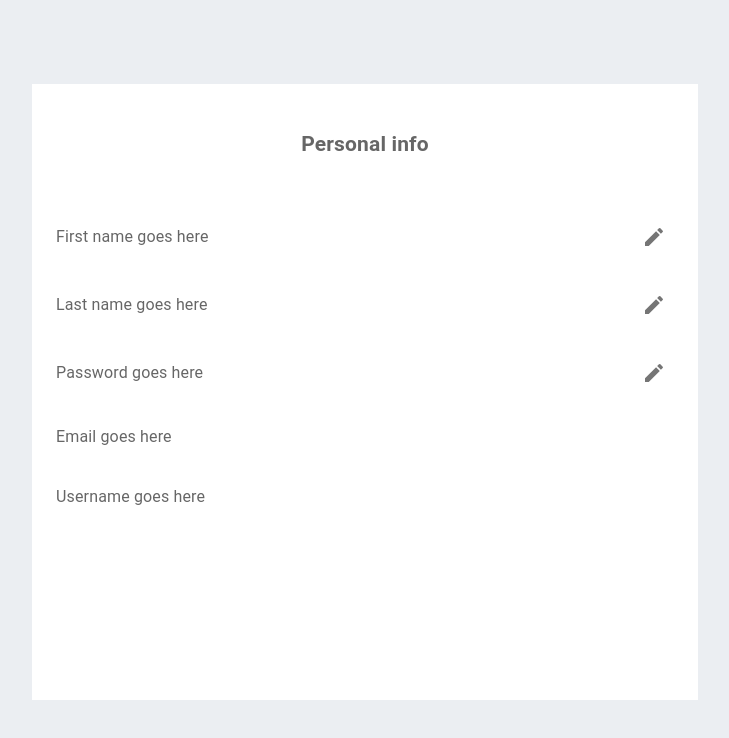
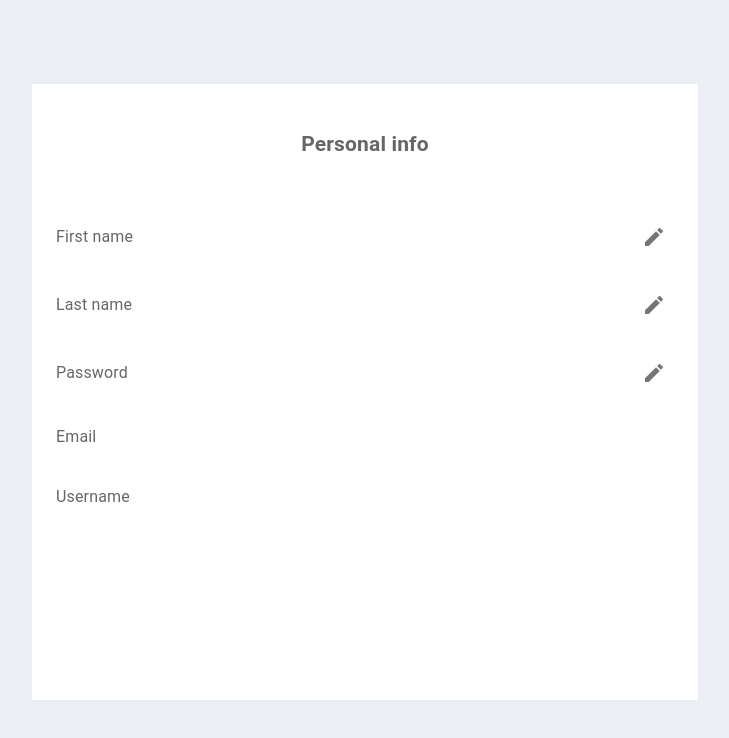
Before and after one commit to ira-pavlikovska/recipes-app, a React (Create React App) app: page /personalAccount in a window 1280 px wide. Shown: the top 738 px of the page, without its empty margins (275-1004 px from the left). Built offline with nearby package versions, Linux system fonts and the light colour scheme.

Commit message:
read user data from redux  on Personal account page ++

```diff
--- a/src/containers/PersonalAccountPage.tsx
+++ b/src/containers/PersonalAccountPage.tsx
@@ -53,7 +53,8 @@ function PersonalAccountPage() {
                             </InputWrapper>
 
                             <ListItem style={{paddingTop: 20}}>
-                                <ListItemText>First name goes here</ListItemText>
+                                <ListItemText>First name</ListItemText>
+                                <ListItemText>{user.firstName}</ListItemText>
                                 <IconButton
                                     onClick={() => console.log('clicked Edit first name ')}>
                                     <EditIcon/>
@@ -67,24 +68,28 @@ function PersonalAccountPage() {
                                 {/*/>*/}
                             </ListItem>
                             <ListItem style={{paddingTop: 20}}>
-                                <ListItemText>Last name goes here</ListItemText>
+                                <ListItemText>Last name</ListItemText>
+                                <ListItemText>{user.lastName}</ListItemText>
                                 <IconButton
                                     onClick={() => console.log('clicked Edit last name ')}>
                                     <EditIcon/>
                                 </IconButton>
                             </ListItem>
                             <ListItem style={{paddingTop: 20}}>
-                                <ListItemText>Password goes here</ListItemText>
+                                <ListItemText>Password</ListItemText>
+                                <ListItemText>{user.password}</ListItemText>
                                 <IconButton
                                     onClick={() => console.log('clicked Edit password ')}>
                                     <EditIcon/>
                                 </IconButton>
                             </ListItem>
                             <ListItem style={{paddingTop: 20}}>
-                                <ListItemText>Email goes here</ListItemText>
+                                <ListItemText>Email</ListItemText>
+                                <ListItemText>{user.email}</ListItemText>
                             </ListItem>
                             <ListItem style={{paddingTop: 20}}>
-                                <ListItemText>Username goes here</ListItemText>
+                                <ListItemText>Username</ListItemText>
+                                <ListItemText>{user.username}</ListItemText>
                             </ListItem>
                         </StyledList>
                     </List>
```
